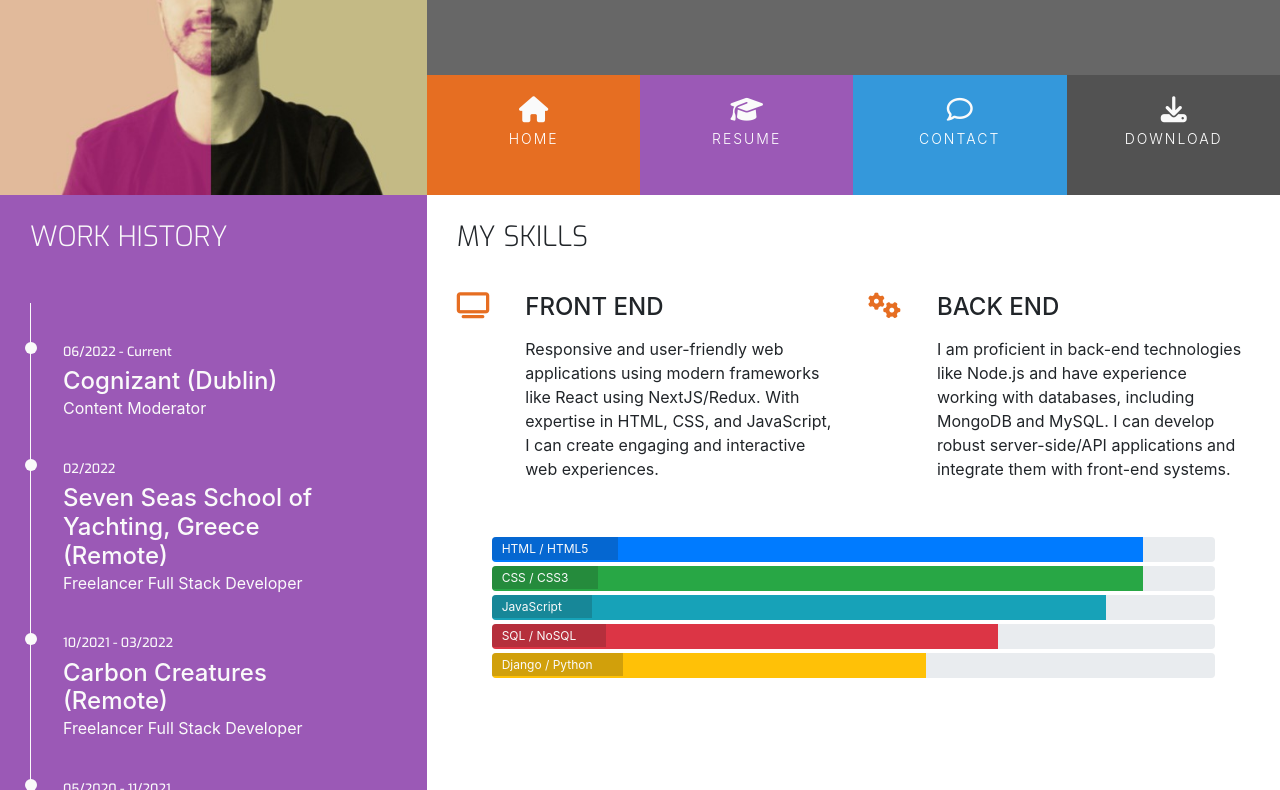
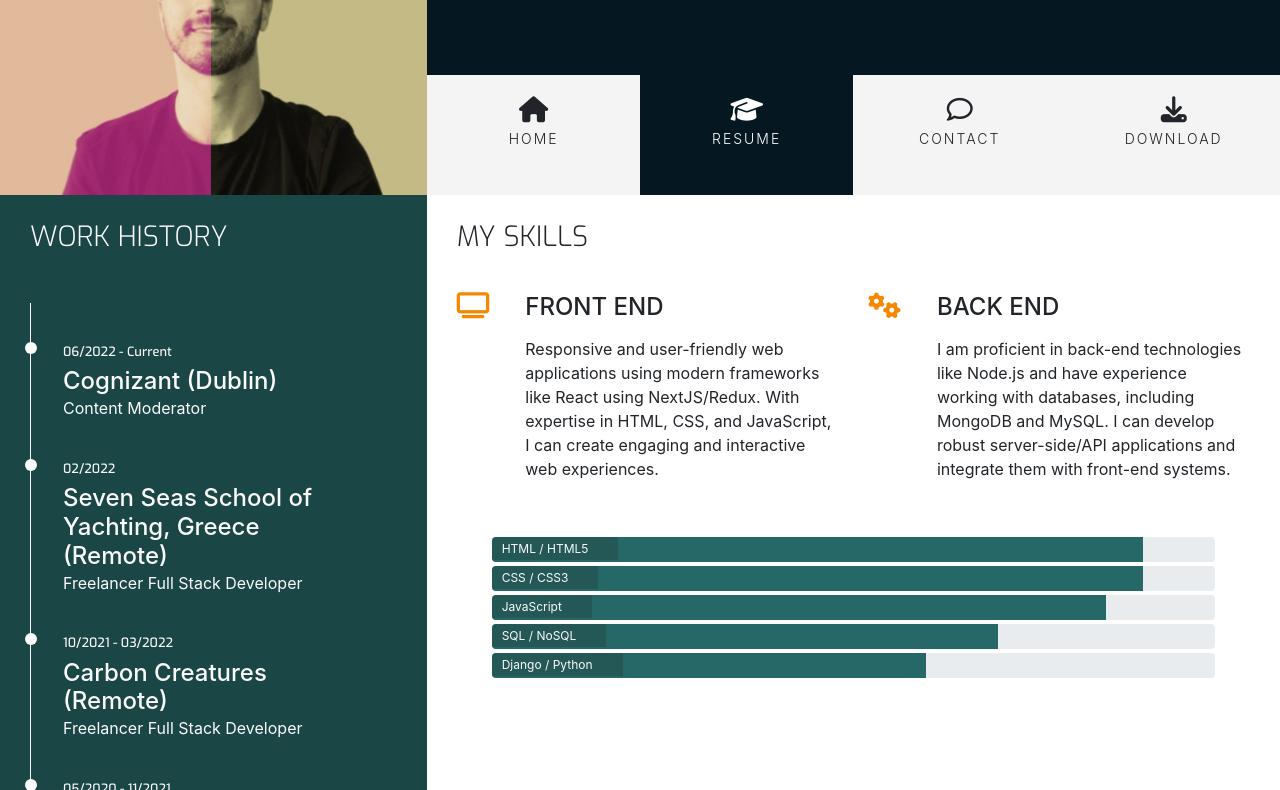
Before and after one commit to saamauro92/resume, a plain HTML site: page resume.html in a window 1280 px wide. Shown: the part 174-964 px from the top of the page. Drawn offline with nearby package versions, Linux system fonts and the light colour scheme.

Commit message:
Fix folder structure

```diff
--- a/assets/css/style.css
+++ b/css/style.css
@@ -2,14 +2,14 @@
 
 /* -------------------------------------------------- Colours */
 .bg-color-name-tittle {
-    background-color: #676767;
+    background-color: #051821;
 }
 
 .bg-color-three-reasons {
     background-color: #fff;
 }
 .bg-color-work-history {
-    background-color: #9b59b6;
+    background-color: #1A4645;
 }
 
 .bg-color-contact {
@@ -17,21 +17,19 @@
 }
 
 .bg-color-personal-info {
+    background-color: #1A4645;
+}
+
+.ui-menu-color-item {
     background-color: #f4f4f4;
 }
 
-.ui-menu-color-home {
-    background-color: #e66e22;
+.ui-menu-color-item-active {
+    background-color: #051821;
+    color: #fff;
 }
-.ui-menu-color-resume {
-    background-color: #9b59b6;
-}
-.ui-menu-color-contact {
-    background-color: #3498db;
-}
-.ui-menu-color-download {
-    background-color: #525252;
-}
+
+
 /* -------------------------------------------------- Special paddings/margin/text */
 
 h1, h2, h3, h4 {
@@ -64,6 +62,7 @@ h1, h2, h3, h4 {
 }
 
 .section-heading,
+.personal-heading,
 .history-heading {
     font-family: "Exo", sans-serif;
     font-weight: 300;
@@ -134,14 +133,14 @@ header {
 .menuitem a {
     width: 100%;
     text-decoration: none;
-    color: #fff;
+    color: inherit;
     height: 120px;
 }
 
 .menuitem a i {
     padding-top: 22px;
     display: block;
-    color: #fafafa;
+    color: inherit;
     font-size: 26px;
 }
 
@@ -166,7 +165,7 @@ height: 120px;
 /* -------------------------------------------------- Footer */
 
 footer {
-    background-color: #525252;
+    background-color: #051821;
     color: #fafafa;
     min-height: 120px;
     margin: 0;
@@ -183,7 +182,7 @@ footer {
     -o-transition: all 0.35s ease-in-out;
 }
 .cv-pdf i:hover {
-    color: #e84610;
+    color: #F58800;
 }
 
 .social-links {
@@ -208,7 +207,7 @@ footer {
 }
 
 .social-links li a i:hover {
-    background: #e84610;
+    background: #D61C4E;
 }
 
 #footer-details {
@@ -219,7 +218,7 @@ footer {
 
 .three-reasons-icon {
     font-size: 26px;
-    color: #e66e22;
+    color: #F58800;
 }
 
 .three-reasons-heading {
@@ -228,7 +227,11 @@ footer {
 
 /* -------------------------------------------------- Personal Info */
 
+.personal-heading {
+    color: #f4f4f4;
+}
 .personal-info-item {
+    color: #f4f4f4;
     margin-bottom: 20px;
     display: block;
     clear: both;
@@ -262,7 +265,9 @@ footer {
 
 
 /* -------------------------------------------------- Skills  */
-
+.progress-bar {
+    background-color: #266867;
+}
 .progress {
     position: relative;
     height: 25px;
@@ -353,7 +358,7 @@ button[type="submit"] {
     margin-top: 15px;
     margin-bottom: 20px;
     color: #fafafa;
-    background-color: #e84610;
+    background-color: #F58800;
 }
 
 
--- a/resume.html
+++ b/resume.html
@@ -15,7 +15,7 @@
       crossorigin="anonymous"
     ></script>
     <link rel="stylesheet" href="https://cdnjs.cloudflare.com/ajax/libs/hover.css/2.1.1/css/hover-min.css" type="text/css" />
-    <link rel="stylesheet" href="/assets/css/style.css" />
+    <link rel="stylesheet" href="/css/style.css" />
     <title>Mauro Saavedra</title>
   </head>
   <body>
@@ -33,16 +33,16 @@
           <div class="row no-gutters">
             <div class="col">
                 <ul id="nav" class="list-inline menucontainer">
-                    <li class="col-6 col-sm-3 ui-menu-color-home list-inline-item menuitem">
+                    <li class="col-6 col-sm-3 ui-menu-color-item list-inline-item menuitem">
                         <a href="index.html" class="hvr-sweep-to-bottom"><i class="fa fa-home" aria-hidden="true"></i><span>Home</span></a>
                     </li>
-                    <li class="col-6 col-sm-3 ui-menu-color-resume list-inline-item menuitem">
+                    <li class="col-6 col-sm-3 ui-menu-color-item-active list-inline-item menuitem">
                         <a href="resume.html" class="hvr-sweep-to-bottom"><i class="fa fa-graduation-cap" aria-hidden="true"></i><span>Resume</span></a>
                     </li>
-                    <li class="col-6 col-sm-3 ui-menu-color-contact list-inline-item menuitem">
+                    <li class="col-6 col-sm-3 ui-menu-color-item list-inline-item menuitem">
                         <a href="contact.html" class="hvr-sweep-to-bottom"><i class="fa fa-comment-o" aria-hidden="true"></i><span>Contact</span></a>
                     </li>
-                    <li class="col-6 col-sm-3 ui-menu-color-download list-inline-item menuitem">
+                    <li class="col-6 col-sm-3 ui-menu-color-item list-inline-item menuitem">
                         <a href="/assets/cv/Mauro_Saavedra_Resume.pdf" target="_blank" class="hvr-sweep-to-bottom"><i class="fa fa-download" aria-hidden="true"></i><span>Download</span></a>
                     </li>
                 </ul>
@@ -125,31 +125,31 @@
                 <div class="row progress-section">
                     <div class="col">
                         <div class="progress">
-                            <div class="progress-bar" role="progressbar" aria-valuenow="90" aria-valuemin="0" aria-valuemax="100" style="width:90%;">
+                            <div class="progress-bar " role="progressbar" aria-valuenow="90" aria-valuemin="0" aria-valuemax="100" style="width:90%;">
                                 <span class="sr-only">90% complete</span>
                             </div>
                             <span class="progress-type">HTML / HTML5</span>
                         </div>
                         <div class="progress">
-                            <div class="progress-bar bg-success" role="progressbar" aria-valuenow="90" aria-valuemin="0" aria-valuemax="100" style="width:90%;">
+                            <div class="progress-bar " role="progressbar" aria-valuenow="90" aria-valuemin="0" aria-valuemax="100" style="width:90%;">
                                 <span class="sr-only">90% complete</span>
                             </div>
                             <span class="progress-type">CSS / CSS3</span>
                         </div>
                         <div class="progress">
-                            <div class="progress-bar bg-info" role="progressbar" aria-valuenow="85" aria-valuemin="0" aria-valuemax="100" style="width:85%;">
+                            <div class="progress-bar " role="progressbar" aria-valuenow="85" aria-valuemin="0" aria-valuemax="100" style="width:85%;">
                                 <span class="sr-only">85% complete</span>
                             </div>
                             <span class="progress-type">JavaScript </span>
                         </div>
                         <div class="progress">
-                            <div class="progress-bar bg-danger" role="progressbar" aria-valuenow="70" aria-valuemin="0" aria-valuemax="100" style="width:70%;">
+                            <div class="progress-bar " role="progressbar" aria-valuenow="70" aria-valuemin="0" aria-valuemax="100" style="width:70%;">
                                 <span class="sr-only">70% complete</span>
                             </div>
                             <span class="progress-type">SQL / NoSQL</span>
                         </div>
                         <div class="progress">
-                            <div class="progress-bar bg-warning" role="progressbar" aria-valuenow="60" aria-valuemin="0" aria-valuemax="100" style="width:60%;">
+                            <div class="progress-bar " role="progressbar" aria-valuenow="60" aria-valuemin="0" aria-valuemax="100" style="width:60%;">
                                 <span class="sr-only">60% complete</span>
                             </div>
                             <span class="progress-type">Django / Python</span>
```
Also changed, not shown: contact.html (+5 -5 lines), index.html (+6 -6 lines).
